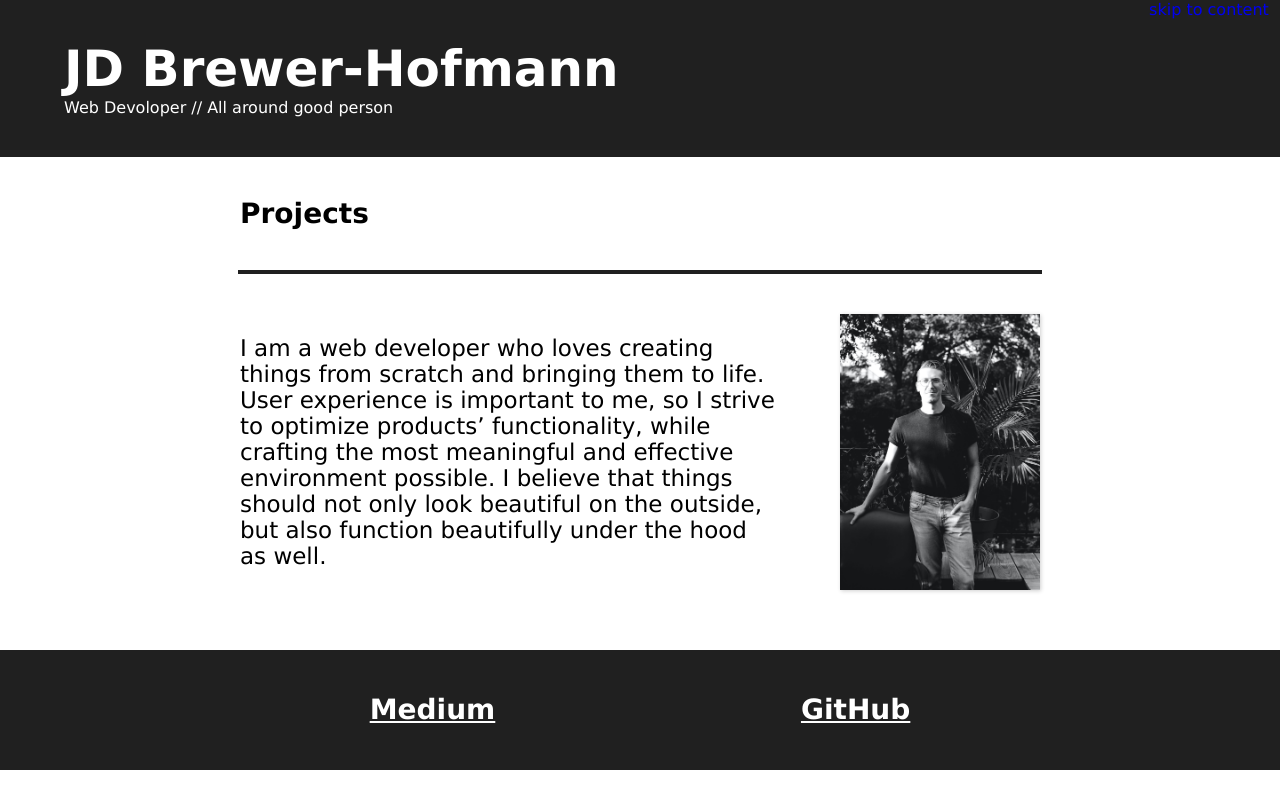
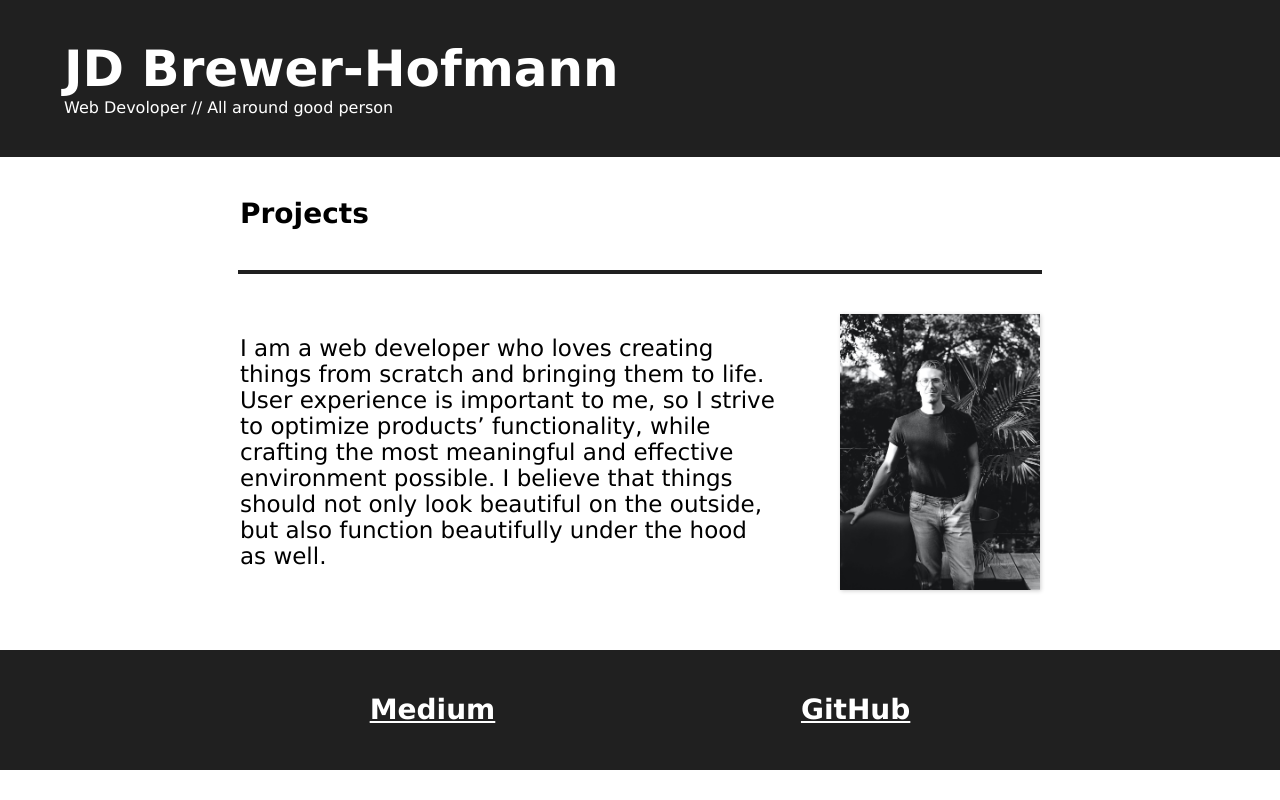
Before and after one commit to JDHofmann/portfolio-2020-frontend, a React (Create React App) app: page / in a window 1280 px wide. Built offline with nearby package versions, Linux system fonts and the light colour scheme.

Commit message:
skip to main

```diff
--- a/src/App.css
+++ b/src/App.css
@@ -42,7 +42,7 @@ body, div, h1, h2, h3, h4, h5, h6, p, ul, li, a {
 
 [href="#main"] {
   position: absolute;
-  /* top: -2em; */
+  top: -2em;
   right: 0.7rem;
 }
 
@@ -98,7 +98,6 @@ h3 {
 
 .footer {
   width: 100%;
-  /* height: 5vh; */
   line-height: 5vh;
   margin-top: 5vh;
 }
```
